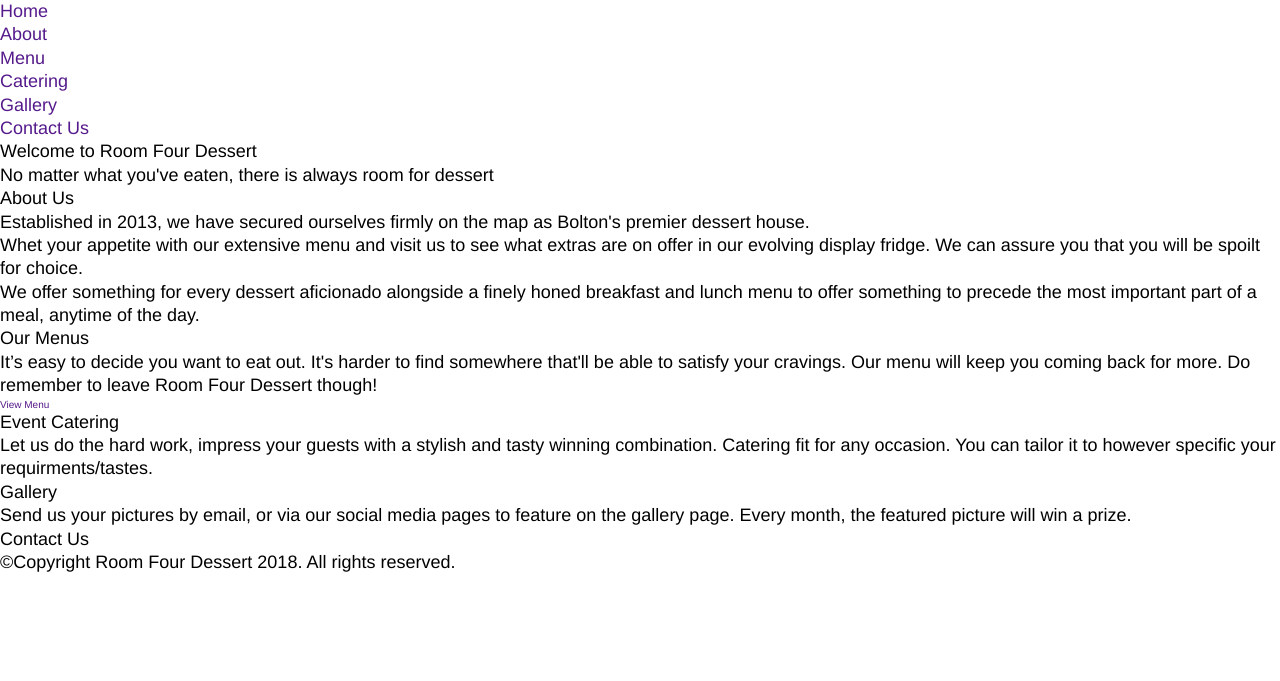
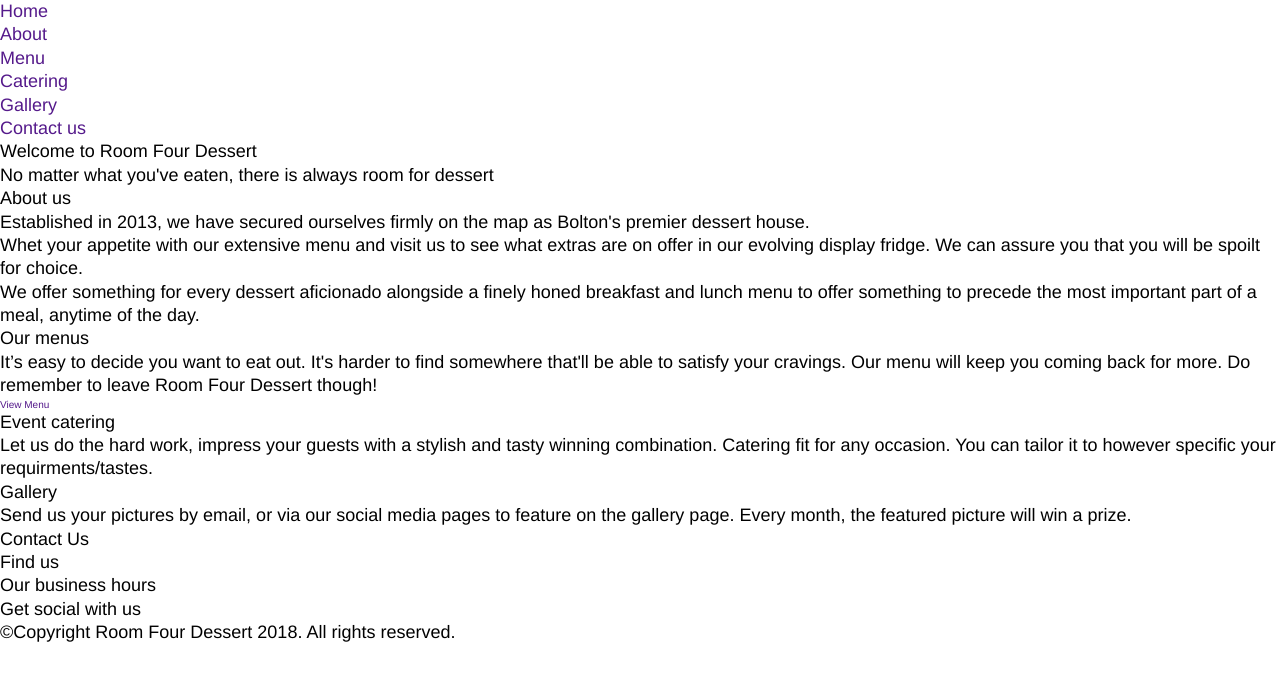
Before and after one commit to s00pGuY/RoomFourDessert, a PHP site: page / in a window 1280 px wide. Shown: the top 681 px of the page. Run offline with PHP 8.4, Linux system fonts and the light colour scheme.

Commit message:
edited headings and added business info structure

```diff
--- a/index.php
+++ b/index.php
@@ -24,7 +24,7 @@
 					<li><a href="">Menu</a></li>
 					<li><a href="">Catering</a></li>
 					<li><a href="">Gallery</a></li>
-					<li><a href="">Contact Us</a></li>
+					<li><a href="">Contact us</a></li>
 				</ul>
 			</nav>
 		</header>
@@ -35,18 +35,18 @@
 				<p>No matter what you've eaten, there is always room for dessert</p>
 			</section>
 			<section class="about">
-				<h2>About Us</h2>
+				<h2>About us</h2>
 				<p>Established in 2013, we have secured ourselves firmly on the map as Bolton's premier dessert house.</p>
 				<p>Whet your appetite with our extensive menu and visit us to see what extras are on offer in our evolving display fridge. We can assure you that you will be spoilt for choice.</p>
 				<p>We offer something for every dessert aficionado alongside a finely honed breakfast and lunch menu to offer something to precede the most important part of a meal, anytime of the day.</p>
 			</section>
 			<section class="menu">
-				<h2>Our Menus</h2>
+				<h2>Our menus</h2>
 				<p>It’s easy to decide you want to eat out. It's harder to find somewhere that'll be able to satisfy your cravings. Our menu will keep you coming back for more. Do remember to leave Room Four Dessert though!</p>
 				<a href="">View Menu</a>
 			</section>
 			<section class="catering">
-				<h2>Event Catering</h2>
+				<h2>Event catering</h2>
 				<p>Let us do the hard work, impress your guests with a stylish and tasty winning combination. Catering fit for any occasion. You can tailor it to however specific your requirments/tastes.</p>
 			</section>
 			<section class="gallery">
@@ -59,13 +59,26 @@
 		</main>
 
 		<footer role="contentinfo">
+			<div class="info">
+				<ul>
+					<li class="location">
+						<h2>Find us</h2>
+						<!-- Address -->
+					</li>
+					<li class="hours">
+						<h2>Our business hours</h2>
+						<!-- Business hours -->
+					</li>
+					<li class="social">
+						<h2>Get social with us</h2>
+						<!-- Facebook -->
+						<!-- Twitter -->
+						<!-- Instagram -->
+					</li>
+				</ul>
+			</div>
 			<div class="copyright">
 				<p>&copy;Copyright Room Four Dessert <?php echo gmdate("Y"); ?>. All rights reserved.</p>
-			</div>
-			<div class="social">
-				<!-- Facebook -->
-				<!-- Twitter -->
-				<!-- Instagram -->
 			</div>
 		</footer>
 	</div>
```
